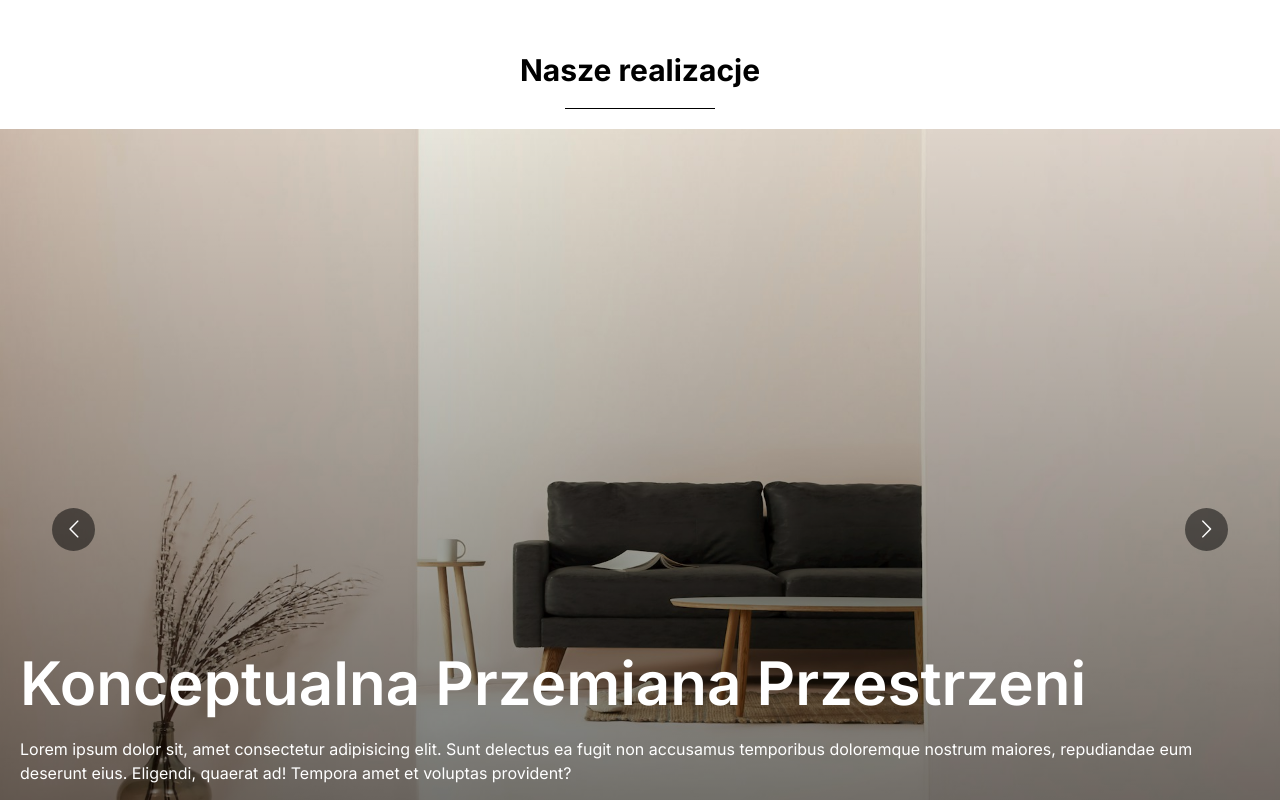
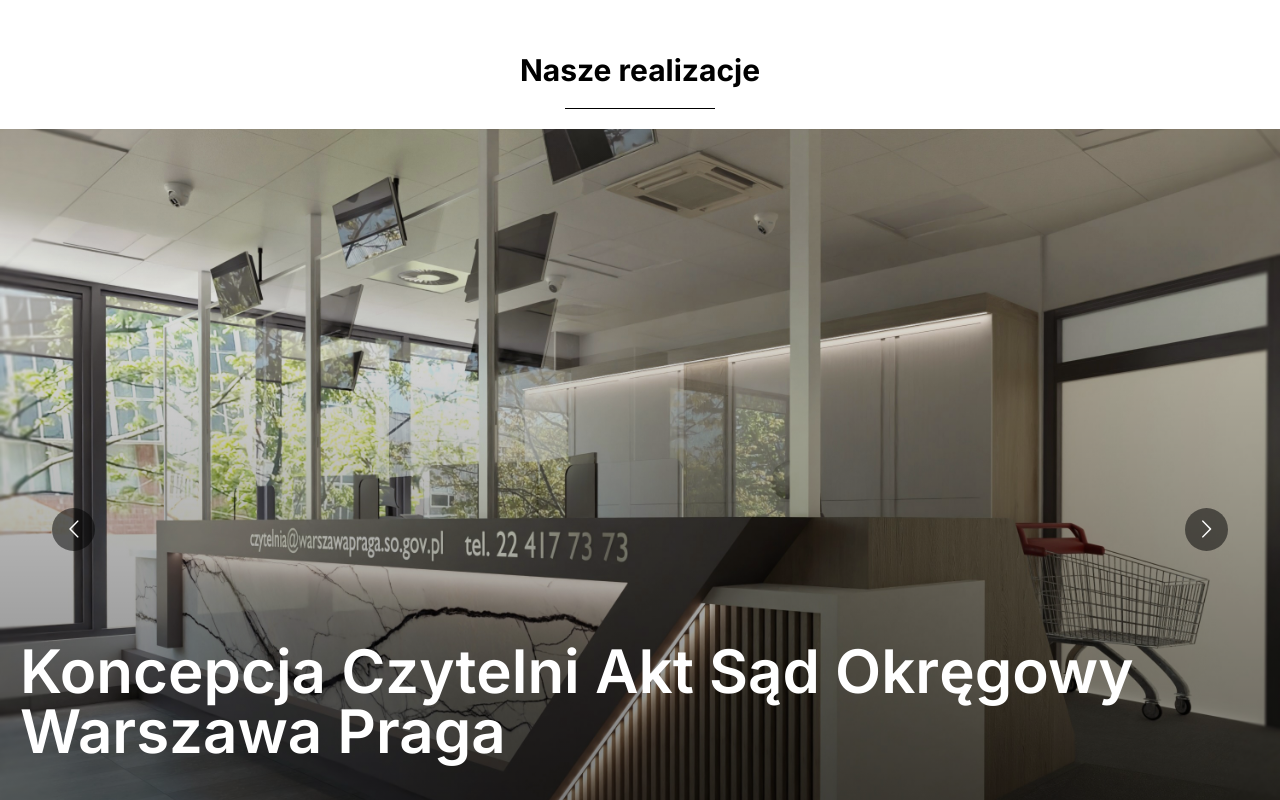
Before and after one commit to emilkowalczyk/infratech, a Next.js app: page / in a window 1280 px wide. Shown: the part 2740-3540 px from the top of the page. Built offline with nearby package versions, Linux system fonts and the light colour scheme.

Commit message:
add first project

```diff
--- a/src/components/Slider.tsx
+++ b/src/components/Slider.tsx
@@ -8,15 +8,15 @@ import Button from './Button';
 function Slider() {
     const responsive = {
         desktop: {
-      breakpoint: { max: 5000, min: 1024 },
+            breakpoint: {max: 5000, min: 1024},
             items: 1,
         },
         mobile: {
-      breakpoint: { max: 464, min: 0 },
+            breakpoint: {max: 464, min: 0},
             items: 1,
         },
         tablet: {
-      breakpoint: { max: 1024, min: 464 },
+            breakpoint: {max: 1024, min: 464},
             items: 1,
         },
     };
@@ -51,52 +51,27 @@ function Slider() {
                 swipeable
                 responsive={responsive}
             >
-        <div className='relative'>
-          <Image
-            width={1920}
-            height={720}
-            alt='x'
-            src='/images/home1.jpg'
-            className='w-full min-h-[800px] h-auto object-cover max-h-[800px] block'
-            priority
-          />
-          <div className='w-full h-full bg-gradient-to-t from-[rgba(0,0,0,0.6)] to-transparent z-10 absolute bottom-0 left-0'>
-            <div className='px-5 pb-5 flex flex-col justify-end w-full h-full max-w-7xl mx-auto md:-translate-y-10'>
-              <h1 className='text-3xl text-white font-semibold mb-6 md:text-6xl'>
-                Konceptualna Przemiana Przestrzeni
-              </h1>
-              <p className='hidden md:block text-white mb-6'>
-                Lorem ipsum dolor sit, amet consectetur adipisicing elit. Sunt
-                delectus ea fugit non accusamus temporibus doloremque nostrum
-                maiores, repudiandae eum deserunt eius. Eligendi, quaerat ad!
-                Tempora amet et voluptas provident?
-              </p>
-              <Button label='Więcej realizacji' path='/realizacje' />
-            </div>
-          </div>
-        </div>
                 {/* /// */}
                 <div className='relative'>
                     <Image
                         width={1920}
                         height={720}
                         alt='x'
-            src='/images/home.jpg'
+                        src='/images/architektura-wnetrz/sad-okregowy/1.jpg'
                         className='w-full min-h-[800px] object-cover max-h-[800px] block'
                         priority
                     />
-          <div className='w-full h-full bg-gradient-to-t from-[rgba(0,0,0,0.6)] to-transparent z-10 absolute bottom-0 left-0'>
-            <div className='px-5 pb-5 flex flex-col justify-end w-full h-full max-w-7xl mx-auto md:-translate-y-10'>
+                    <div
+                        className='w-full h-full bg-gradient-to-t from-[rgba(0,0,0,0.6)] to-transparent z-10 absolute bottom-0 left-0'>
+                        <div
+                            className='px-5 pb-5 flex flex-col justify-end w-full h-full max-w-7xl mx-auto md:-translate-y-10'>
                             <h1 className='text-3xl text-white font-semibold mb-6 md:text-6xl'>
-                Lorem ipsum dolor sit amet
+                                Koncepcja Czytelni Akt Sąd Okręgowy Warszawa Praga
                             </h1>
                             <p className='hidden md:block text-white mb-6'>
-                Lorem ipsum dolor sit, amet consectetur adipisicing elit. Sunt
-                delectus ea fugit non accusamus temporibus doloremque nostrum
-                maiores, repudiandae eum deserunt eius. Eligendi, quaerat ad!
-                Tempora amet et voluptas provident?
+
                             </p>
-              <Button label='Więcej realizacji' path='/realizacje' />
+                            <Button label='Więcej realizacji' path='/realizacje'/>
                         </div>
                     </div>
                 </div>
```
Lines whose indentation alone changed are shown as unchanged.
